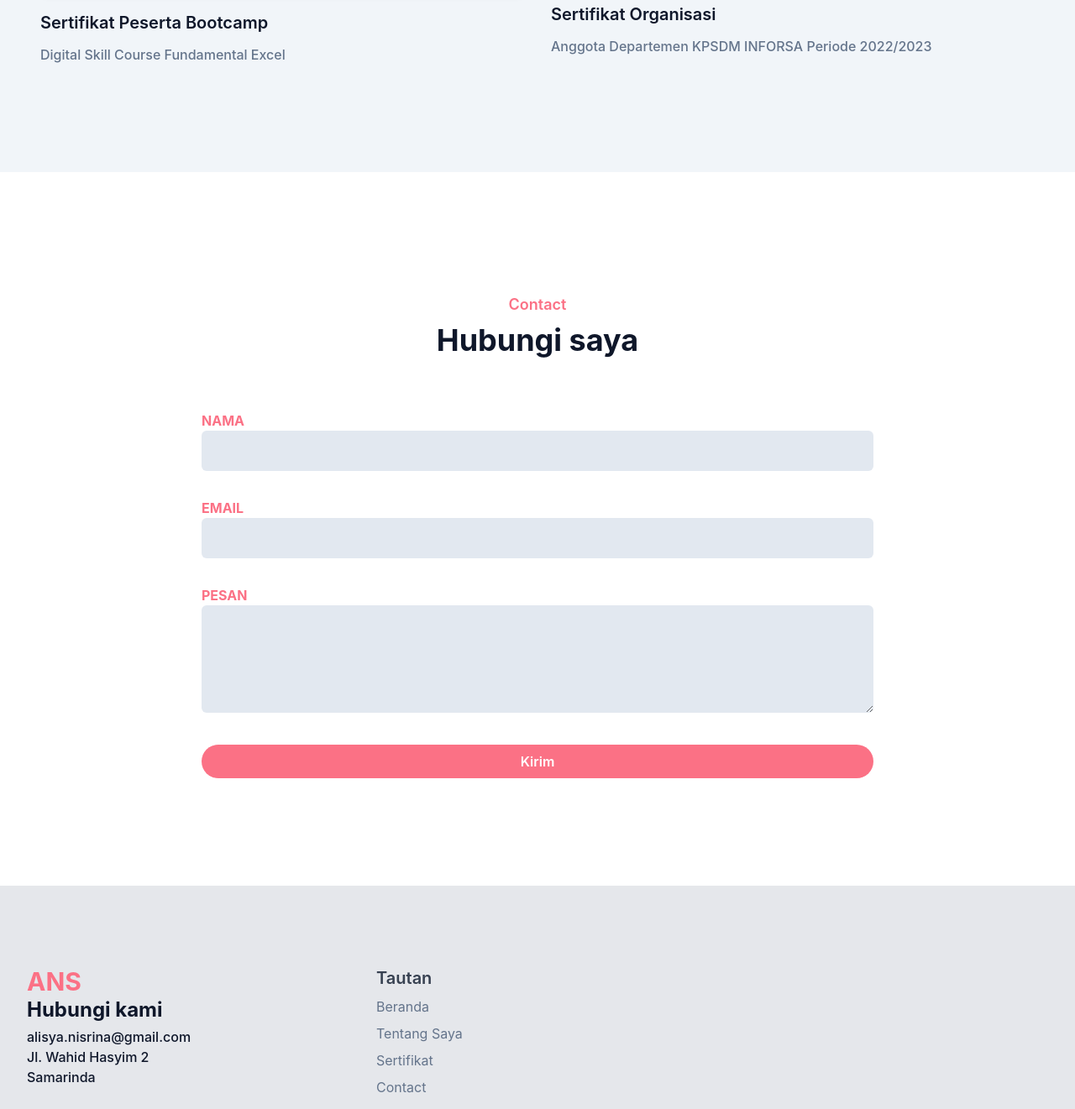
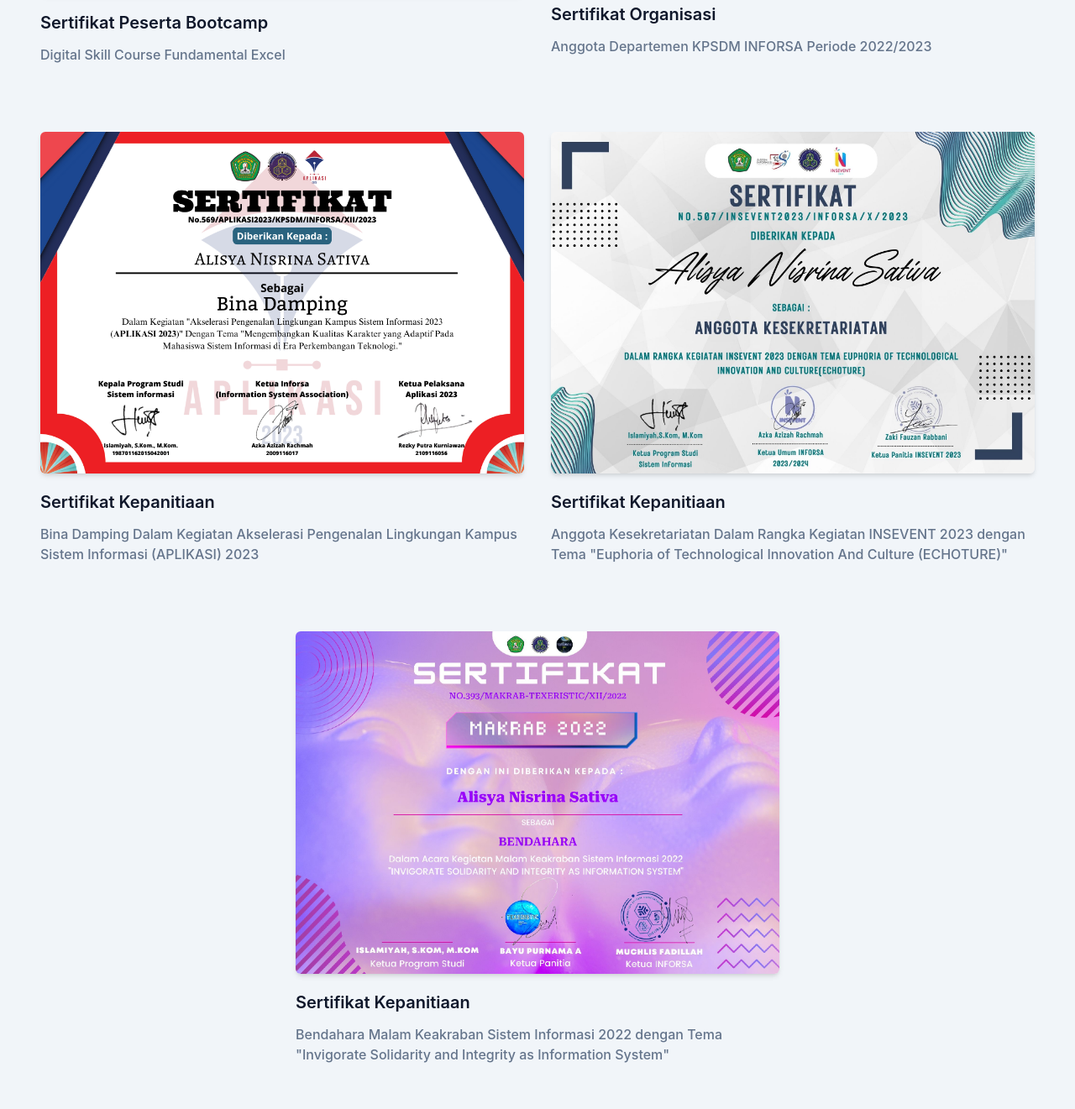
Before and after one commit to alisyanisrinaaa/Mini-Project-2-PPW, a website: page index.html in a window 1280 px wide. Shown: the part 2559-3880 px from the top of the page at 84% size. Drawn offline with Linux system fonts and the light colour scheme.

Commit message:
Update index.html

```diff
--- a/index.html
+++ b/index.html
@@ -166,6 +166,30 @@
                     </h3>
                     <p class="font-medium text-base text-secondary">Anggota Departemen KPSDM INFORSA Periode 2022/2023</p>
                 </div>
+                    <div class="mb-12 p-4 md:w-1/2">
+                    <div class="rounded-md shadow-md overflow-hidden">
+                        <img src="img/APLIKASI.png" alt="APLIKASI" width="w-full">
+                    </div>
+                    <h3 class="font-semibold text-xl text-dark mt-5 mb-3">Sertifikat Kepanitiaan
+                    </h3>
+                    <p class="font-medium text-base text-secondary">Bina Damping Dalam Kegiatan Akselerasi Pengenalan Lingkungan Kampus Sistem Informasi (APLIKASI) 2023</p>
+                </div>
+                <div class="mb-12 p-4 md:w-1/2">
+                    <div class="rounded-md shadow-md overflow-hidden">
+                        <img src="img/INSEVENT.jpg" alt="INSEVENT" width="w-full">
+                    </div>
+                    <h3 class="font-semibold text-xl text-dark mt-5 mb-3">Sertifikat Kepanitiaan
+                    </h3>
+                    <p class="font-medium text-base text-secondary">Anggota Kesekretariatan Dalam Rangka Kegiatan INSEVENT 2023 dengan Tema "Euphoria of Technological Innovation And Culture (ECHOTURE)"  </p>
+                </div>
+                <div class="mb-12 p-4 md:w-1/2">
+                    <div class="rounded-md shadow-md overflow-hidden">
+                        <img src="img/makrab.jpg" alt="makrab" width="w-full">
+                    </div>
+                    <h3 class="font-semibold text-xl text-dark mt-5 mb-3">Sertifikat Kepanitiaan
+                    </h3>
+                    <p class="font-medium text-base text-secondary">Bendahara Malam Keakraban Sistem Informasi 2022 dengan Tema "Invigorate Solidarity and Integrity as Information System"</p>
+                </div>
             </div>
         </div>
     </section>
```
